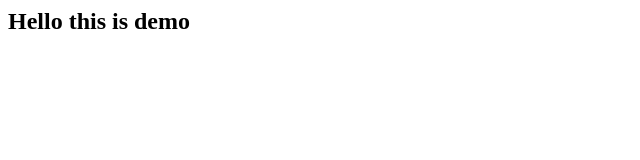
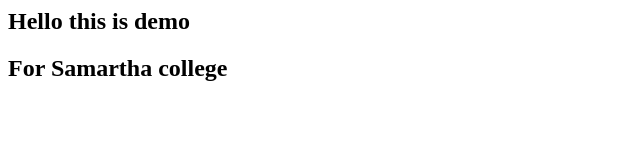
Before and after one commit to sanketwaw/demo2, a plain HTML site: page index.html in a window 1280 px wide. Shown: the whole page, without its empty margins (0-640 px from the left). Drawn offline with Linux system fonts and the light colour scheme.

Commit message:
html file modified

```diff
--- a/index.html
+++ b/index.html
@@ -1,5 +1,6 @@
 <html>
 <body>
 <h2>Hello this is demo</h2>
+<h2>For Samartha college</h2>
 </body>
 </html>
```
